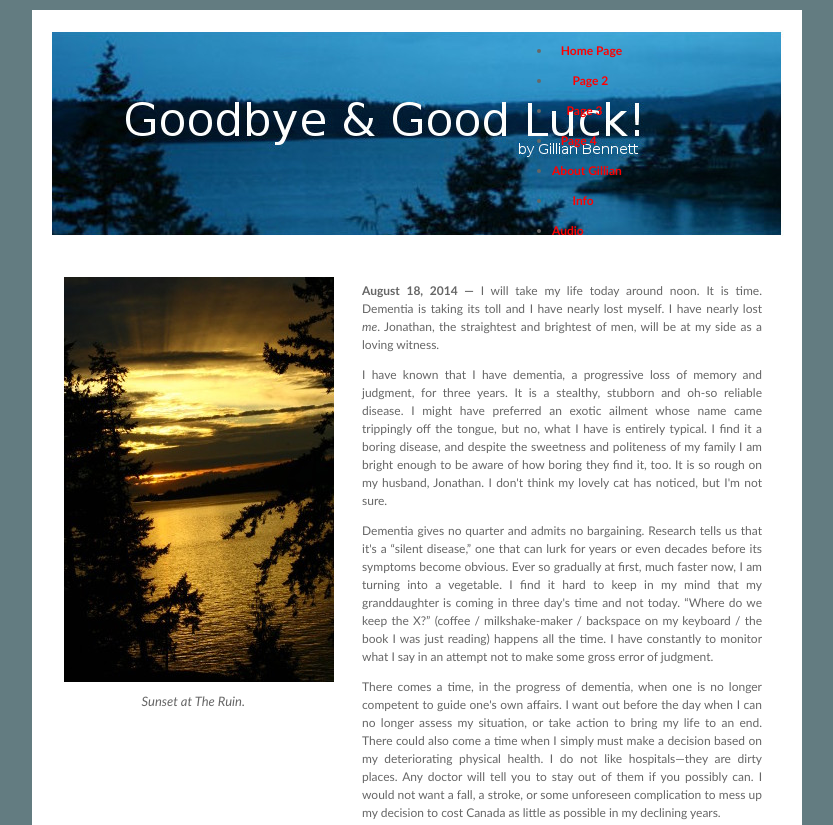
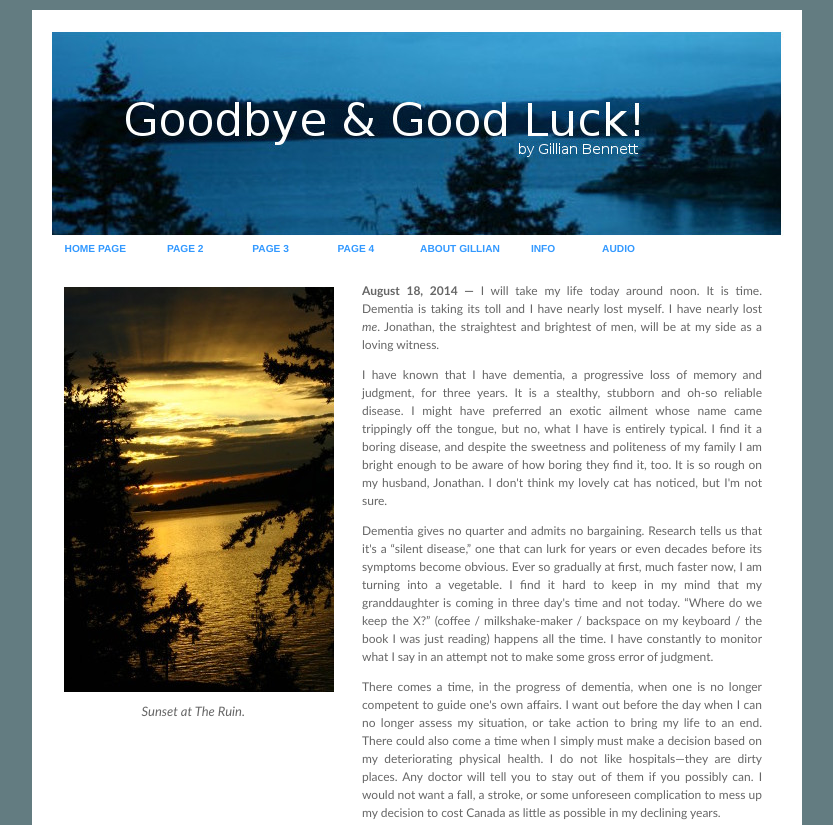
Before and after one commit to quentin-fox/deadatnoon, a plain HTML site: page index.html in a window 1280 px wide. Shown: the top 825 px of the page, without its empty margins (223-1056 px from the left). Drawn offline with Linux system fonts and the light colour scheme.

Commit message:
re-add menu.css link

```diff
--- a/index.html
+++ b/index.html
@@ -3,6 +3,7 @@
 <head><meta http-equiv="Content-Type" content="text/html; charset=iso-8859-1">
 	<title>DeadAtNoon</title>
 	<link href="gillian.css" rel="stylesheet" type="text/css" />
+	<link href="menu.css" rel="stylesheet" type="text/css" />
 </head>
 <body>
 
```
